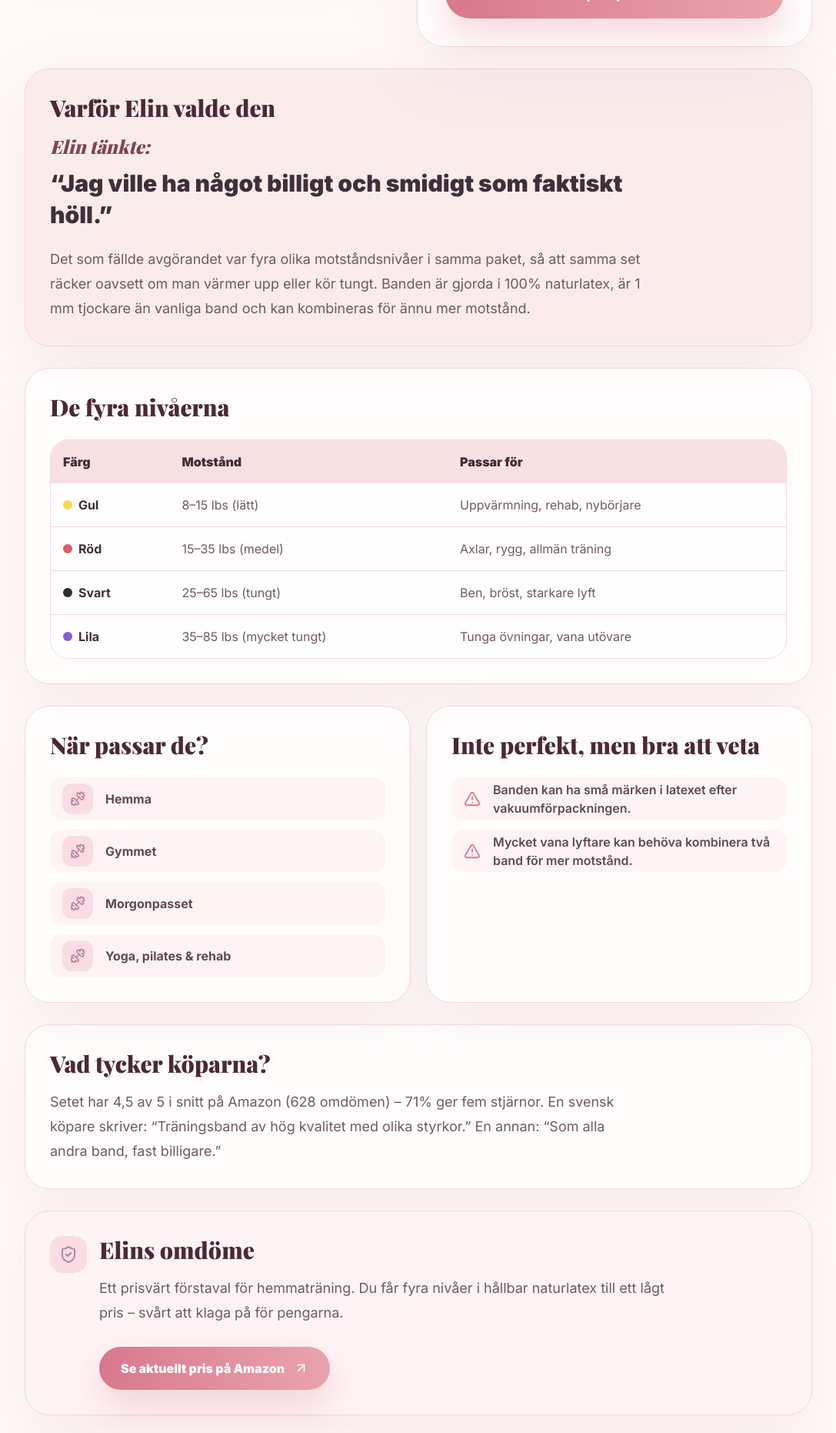
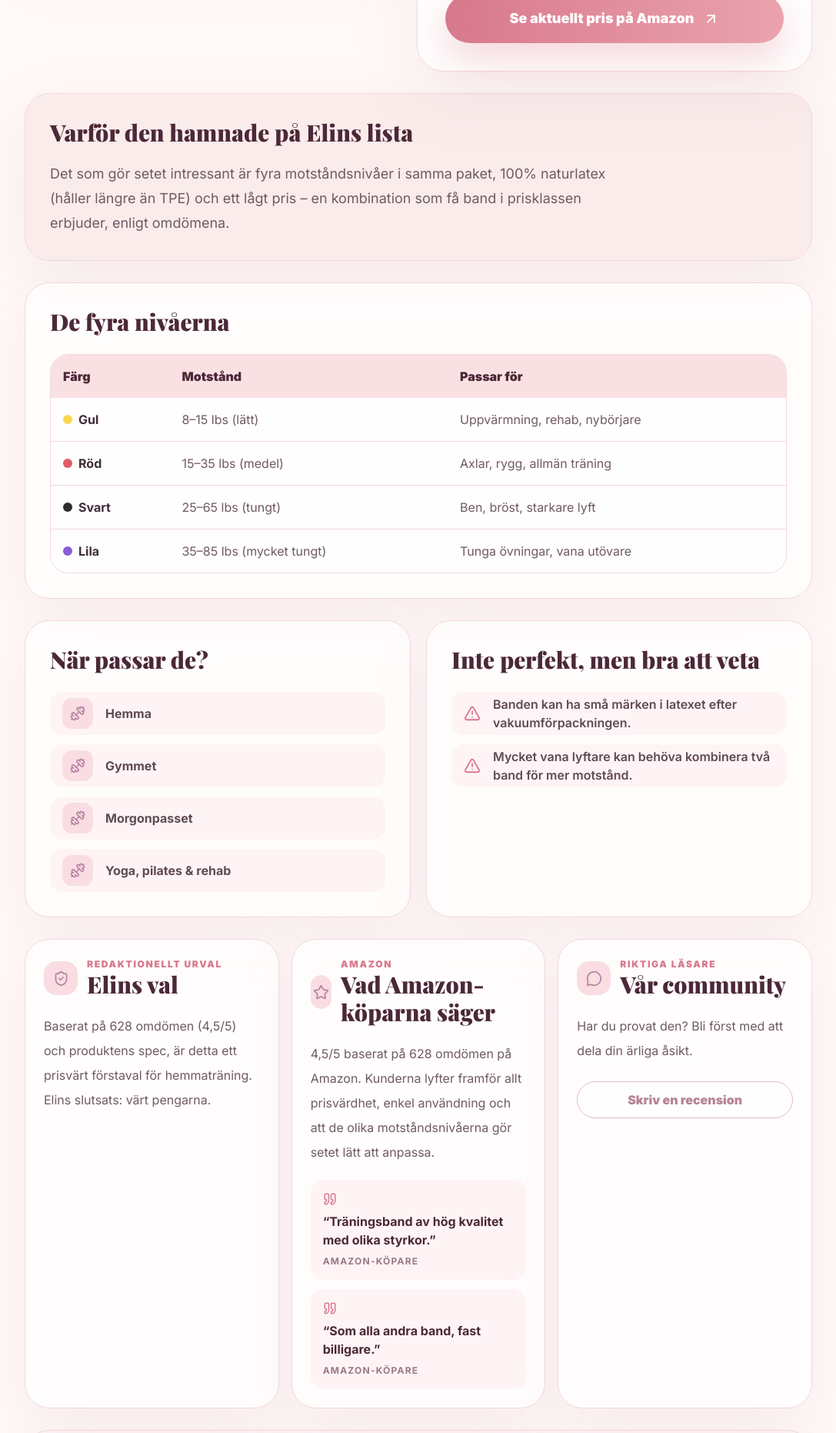
Before and after one commit to viperxgg/smart-art-ai, a Next.js app: page /traning/traningsband-naturlatex in a window 1280 px wide. Shown: the part 720-2582 px from the top of the page at 77% size, without its empty margins (96-1183 px from the left). Built offline with nearby package versions, Linux system fonts and the light colour scheme; a web font is replaced by a local one.

Commit message:
Clarify editorial review transparency

```diff
--- a/app/om-oss/page.tsx
+++ b/app/om-oss/page.tsx
@@ -38,6 +38,20 @@ export default function AboutPage() {
             varför produkten känns intressant, när den passar och vad som är bra
             att veta innan man klickar vidare.
           </p>
+          <p className="mt-5 text-lg leading-8 text-[#5f4a54]">
+            Elin är Smart Art AIs redaktionella röst. Hon testar inte produkterna
+            fysiskt – hon går igenom hundratals verkliga omdömen,
+            specifikationer och TikTok-reaktioner och ger dig en ärlig,
+            filtrerad sammanfattning. Vår community av riktiga användare
+            kompletterar med sina egna omdömen.
+          </p>
+          <p className="mt-5 rounded-3xl border border-[#F1D8DD] bg-[#FFF4F5] p-5 leading-7 text-[#6f5a64]">
+            <strong>Annons och affiliatelänkar:</strong> Smart Art AI kan få
+            provision när du klickar vidare och handlar via vissa Amazon-länkar.
+            Det kostar inte extra för dig, och vi försöker alltid skilja tydligt
+            mellan vårt redaktionella urval, Amazon-köparnas omdömen och
+            kommentarer från vår egen community.
+          </p>
           <div className="mt-8 grid gap-4 sm:grid-cols-2">
             <div className="rounded-3xl bg-[#FFF4F5] p-5">
               <Heart className="text-[#B983A6]" size={24} aria-hidden="true" />
--- a/app/product/[slug]/page.tsx
+++ b/app/product/[slug]/page.tsx
@@ -17,6 +17,7 @@ import {
 import { notFound } from "next/navigation";
 
 import { ProductComments } from "@/components/ProductComments";
+import { TrustReviewLayers } from "@/components/TrustReviewLayers";
 import { getProductBySlug, products, type Product } from "@/lib/products";
 import { siteConfig } from "@/lib/site";
 
@@ -46,7 +47,7 @@ function getProductStory(product: Product): ProductStory {
     return {
       imageLabel: "I köket",
       elinThought:
-        "Jag gillar den här eftersom jag kan göra en smoothie på två minuter innan jobbet och slippa stressa.",
+        "Den är intressant eftersom nyttan syns snabbt: fyll, mixa och ta med innan dagen drar igång.",
       reasons: [
         {
           icon: Zap,
@@ -79,7 +80,7 @@ function getProductStory(product: Product): ProductStory {
   return {
     imageLabel: "Hemmaträning",
     elinThought:
-      "Jag gillar den här eftersom den gör det lättare att träna hemma utan att köpa stora saker.",
+      "Den är intressant eftersom den gör hemmaträning enklare utan att kräva stora redskap.",
     reasons: [
       {
         icon: Zap,
@@ -107,6 +108,23 @@ function getProductStory(product: Product): ProductStory {
       "Latex passar inte alla.",
     ],
   };
+}
+
+function getAmazonQuotes(product: Product) {
+  if (product.slug === "traningsband-4-nivaer") {
+    return [
+      {
+        text: "Träningsband av hög kvalitet med olika styrkor.",
+        attribution: "Amazon-köpare",
+      },
+      {
+        text: "Som alla andra band, fast billigare.",
+        attribution: "Amazon-köpare",
+      },
+    ];
+  }
+
+  return [];
 }
 
 export async function generateMetadata({
@@ -229,7 +247,7 @@ export default async function ProductPage({ params }: ProductPageProps) {
                 ASIN {product.asin}
               </span>
               <span className="rounded-full bg-[#F6F0EC] px-5 py-3 text-sm font-bold text-[#6b4755]">
-                ca {product.price}
+                Se aktuellt pris på Amazon
               </span>
               <span className="rounded-full bg-[#F6F0EC] px-5 py-3 text-sm font-bold text-[#6b4755]">
                 Amazon.se
@@ -255,10 +273,10 @@ export default async function ProductPage({ params }: ProductPageProps) {
             </div>
             <div>
               <p className="font-display text-2xl italic text-[#7b4656]">
-                Elin tänkte:
+                Elins redaktionella tanke:
               </p>
               <blockquote className="mt-3 break-words text-[1.65rem] font-black leading-snug text-[#3E2F3A] md:text-3xl">
-                “{story.elinThought}”
+                {story.elinThought}
               </blockquote>
             </div>
           </div>
@@ -267,7 +285,7 @@ export default async function ProductPage({ params }: ProductPageProps) {
         <section className="mt-6 grid gap-5 lg:grid-cols-[1.1fr_0.9fr]">
           <article className="rounded-[2rem] border border-[#F1D8DD] bg-white/68 p-6 shadow-[0_24px_70px_rgba(185,131,166,0.1)] md:p-8">
             <h2 className="font-display text-3xl leading-tight text-[#4B2838]">
-              Varför Elin valde den
+              Varför den hamnade på Elins lista
             </h2>
             <div className="mt-7 grid gap-5 sm:grid-cols-3">
               {story.reasons.map((reason) => {
@@ -335,6 +353,14 @@ export default async function ProductPage({ params }: ProductPageProps) {
           </div>
         </section>
 
+        <section className="mt-6">
+          <TrustReviewLayers
+            editorialVerdict={product.evaluation.verdict}
+            amazonSummary={product.amazonReviewSignal.ratingSummary}
+            amazonQuotes={getAmazonQuotes(product)}
+          />
+        </section>
+
         {product.comments.length > 0 ? (
           <section className="mt-6">
             <ProductComments product={product} />
--- a/app/traning/traningsband-naturlatex/page.tsx
+++ b/app/traning/traningsband-naturlatex/page.tsx
@@ -11,6 +11,7 @@ import {
 } from "lucide-react";
 
 import { JsonLd } from "@/components/JsonLd";
+import { TrustReviewLayers } from "@/components/TrustReviewLayers";
 import { featuredProduct } from "@/lib/products";
 import { siteConfig } from "@/lib/site";
 
@@ -48,9 +49,8 @@ const productSchema = {
   review: {
     "@type": "Review",
     author: { "@type": "Person", name: "Elin" },
-    reviewRating: { "@type": "Rating", ratingValue: "4.5", bestRating: "5" },
     reviewBody:
-      "Ett prisvärt förstaval för hemmaträning – fyra nivåer i hållbar naturlatex.",
+      "Baserat på omdömen och produktens specifikationer är detta ett prisvärt förstaval för hemmaträning.",
   },
 };
 
@@ -105,7 +105,7 @@ export const metadata: Metadata = {
     absolute: "Träningsband i naturlatex – 4 motståndsnivåer | Elins val",
   },
   description:
-    "Träningsband i 100% naturlatex med fyra motståndsnivåer (8–85 lbs). Elin testade dem hemma och i gymmet – läs varför de blev hennes val och vem de passar för.",
+    "Elin har gått igenom hundratals omdömen och TikTok-reaktioner – här är den ärliga sammanfattningen om träningsband i naturlatex med fyra motståndsnivåer.",
   alternates: {
     canonical: pageUrl,
   },
@@ -173,8 +173,10 @@ export default function TraningBandReviewPage() {
             </h1>
             <p className="mt-5 text-lg leading-8 text-[#6f5a64]">
               Ett enkelt set träningsband som följer med överallt: fyra band i
-              äkta naturlatex, från lätt till riktigt tungt. Elin valde just det
-              här setet för hemmaträningen – här är hennes ärliga genomgång.
+              äkta naturlatex, från lätt till riktigt tungt. Elin har gått
+              igenom omdömen, specifikationer och TikTok-reaktioner och plockat
+              ut det som faktiskt är värt pengarna. Här är den ärliga
+              sammanfattningen.
             </p>
             <p className="mt-5 rounded-3xl border border-[#F1D8DD] bg-[#FFF4F5] p-4 text-sm leading-7 text-[#6f5a64]">
               <strong>Annons</strong> · Den här sidan innehåller reklamlänkar.
@@ -195,19 +197,12 @@ export default function TraningBandReviewPage() {
 
         <section className="mt-7 rounded-[2rem] border border-[#F1D8DD] bg-[#F9E9E9]/82 p-6 shadow-[0_26px_80px_rgba(185,131,166,0.12)] md:p-8">
           <h2 className="font-display text-3xl text-[#4B2838]">
-            Varför Elin valde den
+            Varför den hamnade på Elins lista
           </h2>
-          <p className="mt-4 font-display text-2xl italic text-[#7b4656]">
-            Elin tänkte:
-          </p>
-          <blockquote className="mt-3 max-w-3xl text-2xl font-black leading-snug text-[#3E2F3A] md:text-3xl">
-            “Jag ville ha något billigt och smidigt som faktiskt höll.”
-          </blockquote>
           <p className="mt-5 max-w-3xl text-lg leading-8 text-[#6f5a64]">
-            Det som fällde avgörandet var fyra olika motståndsnivåer i samma
-            paket, så att samma set räcker oavsett om man värmer upp eller kör
-            tungt. Banden är gjorda i 100% naturlatex, är 1 mm tjockare än
-            vanliga band och kan kombineras för ännu mer motstånd.
+            Det som gör setet intressant är fyra motståndsnivåer i samma paket,
+            100% naturlatex (håller längre än TPE) och ett lågt pris – en
+            kombination som få band i prisklassen erbjuder, enligt omdömena.
           </p>
         </section>
 
@@ -288,16 +283,22 @@ export default function TraningBandReviewPage() {
           </article>
         </section>
 
-        <section className="mt-7 rounded-[2rem] border border-[#F1D8DD] bg-white/70 p-6 shadow-[0_24px_70px_rgba(185,131,166,0.1)] md:p-8">
-          <h2 className="font-display text-3xl text-[#4B2838]">
-            Vad tycker köparna?
-          </h2>
-          <p className="mt-4 max-w-3xl text-lg leading-8 text-[#6f5a64]">
-            Setet har 4,5 av 5 i snitt på Amazon (628 omdömen) – 71% ger fem
-            stjärnor. En svensk köpare skriver: “Träningsband av hög kvalitet
-            med olika styrkor.” En annan: “Som alla andra band, fast billigare.”
-          </p>
-        </section>
+        <div className="mt-7">
+          <TrustReviewLayers
+            editorialVerdict="Baserat på 628 omdömen (4,5/5) och produktens spec, är detta ett prisvärt förstaval för hemmaträning. Elins slutsats: värt pengarna."
+            amazonSummary="4,5/5 baserat på 628 omdömen på Amazon. Kunderna lyfter framför allt prisvärdhet, enkel användning och att de olika motståndsnivåerna gör setet lätt att anpassa."
+            amazonQuotes={[
+              {
+                text: "Träningsband av hög kvalitet med olika styrkor.",
+                attribution: "Amazon-köpare",
+              },
+              {
+                text: "Som alla andra band, fast billigare.",
+                attribution: "Amazon-köpare",
+              },
+            ]}
+          />
+        </div>
 
         <section className="mt-7 rounded-[2rem] border border-[#F1D8DD] bg-[#FFF4F5] p-6 shadow-[0_24px_70px_rgba(185,131,166,0.1)] md:p-8">
           <div className="flex items-start gap-4">
@@ -306,12 +307,11 @@ export default function TraningBandReviewPage() {
             </span>
             <div>
               <h2 className="font-display text-3xl text-[#4B2838]">
-                Elins omdöme
+                Se produkten
               </h2>
               <p className="mt-4 max-w-3xl text-lg leading-8 text-[#6f5a64]">
-                Ett prisvärt förstaval för hemmaträning. Du får fyra nivåer i
-                hållbar naturlatex till ett lågt pris – svårt att klaga på för
-                pengarna.
+                Priset och lagerstatus kan ändras. Kontrollera alltid aktuell
+                information på Amazon innan du köper.
               </p>
               <a
                 href={amazonUrl}
--- /dev/null
+++ b/components/TrustReviewLayers.tsx
@@ -0,0 +1,107 @@
+import { MessageCircle, Quote, ShieldCheck, Star } from "lucide-react";
+
+type AmazonQuote = {
+  text: string;
+  attribution: string;
+};
+
+type TrustReviewLayersProps = {
+  editorialVerdict: string;
+  amazonSummary: string;
+  amazonQuotes?: AmazonQuote[];
+};
+
+export function TrustReviewLayers({
+  editorialVerdict,
+  amazonSummary,
+  amazonQuotes = [],
+}: TrustReviewLayersProps) {
+  return (
+    <section className="grid gap-4 lg:grid-cols-3">
+      <article className="rounded-[2rem] border border-[#F1D8DD] bg-white/72 p-6 shadow-[0_24px_70px_rgba(185,131,166,0.1)]">
+        <div className="flex items-center gap-3">
+          <span className="grid h-11 w-11 place-items-center rounded-2xl bg-[#F9DDE2] text-[#B983A6]">
+            <ShieldCheck size={21} aria-hidden="true" />
+          </span>
+          <div>
+            <p className="text-xs font-black uppercase tracking-[0.14em] text-[#D8788D]">
+              Redaktionellt urval
+            </p>
+            <h2 className="font-display text-3xl text-[#4B2838]">Elins val</h2>
+          </div>
+        </div>
+        <p className="mt-5 leading-8 text-[#6f5a64]">{editorialVerdict}</p>
+      </article>
+
+      <article className="rounded-[2rem] border border-[#F1D8DD] bg-white/72 p-6 shadow-[0_24px_70px_rgba(185,131,166,0.1)]">
+        <div className="flex items-center gap-3">
+          <span className="grid h-11 w-11 place-items-center rounded-2xl bg-[#F9DDE2] text-[#B983A6]">
+            <Star size={21} aria-hidden="true" />
+          </span>
+          <div>
+            <p className="text-xs font-black uppercase tracking-[0.14em] text-[#D8788D]">
+              Amazon
+            </p>
+            <h2 className="font-display text-3xl text-[#4B2838]">
+              Vad Amazon-köparna säger
+            </h2>
+          </div>
+        </div>
+        <p className="mt-5 leading-8 text-[#6f5a64]">{amazonSummary}</p>
+        {amazonQuotes.length > 0 ? (
+          <div className="mt-5 space-y-3">
+            {amazonQuotes.map((quote) => (
+              <blockquote
+                key={`${quote.attribution}-${quote.text}`}
+                className="rounded-2xl bg-[#FFF4F5] p-4"
+              >
+                <Quote
+                  className="text-[#D8788D]"
+                  size={18}
+                  aria-hidden="true"
+                />
+                <p className="mt-2 font-bold leading-6 text-[#4B2838]">
+                  “{quote.text}”
+                </p>
+                <footer className="mt-2 text-xs font-bold uppercase tracking-[0.1em] text-[#9a7884]">
+                  {quote.attribution}
+                </footer>
+              </blockquote>
+            ))}
+          </div>
+        ) : (
+          <p className="mt-5 rounded-2xl bg-[#FFF4F5] p-4 text-sm leading-6 text-[#6f5a64]">
+            Inga korta Amazon-citat publicerade än. Vi lägger bara till citat
+            när källan är tydlig.
+          </p>
+        )}
+      </article>
+
+      <article className="rounded-[2rem] border border-[#F1D8DD] bg-white/72 p-6 shadow-[0_24px_70px_rgba(185,131,166,0.1)]">
+        <div className="flex items-center gap-3">
+          <span className="grid h-11 w-11 place-items-center rounded-2xl bg-[#F9DDE2] text-[#B983A6]">
+            <MessageCircle size={21} aria-hidden="true" />
+          </span>
+          <div>
+            <p className="text-xs font-black uppercase tracking-[0.14em] text-[#D8788D]">
+              Riktiga läsare
+            </p>
+            <h2 className="font-display text-3xl text-[#4B2838]">
+              Vår community
+            </h2>
+          </div>
+        </div>
+        <p className="mt-5 leading-8 text-[#6f5a64]">
+          Har du provat den? Bli först med att dela din ärliga åsikt.
+        </p>
+        <button
+          type="button"
+          className="mt-6 inline-flex min-h-12 w-full cursor-not-allowed items-center justify-center gap-2 rounded-full border border-[#E1A5B0] bg-white/72 px-5 font-black text-[#9E5E73] opacity-75"
+          aria-disabled="true"
+        >
+          Skriv en recension
+        </button>
+      </article>
+    </section>
+  );
+}
--- a/lib/products.ts
+++ b/lib/products.ts
@@ -115,7 +115,7 @@ export const featuredProduct: Product = {
   ],
   amazonUrl: "https://amzn.to/4xuLEfd",
   summary:
-    "Elin sparade det här setet för att det gör hemmaträning mindre krånglig. Det är inte en magisk genväg, men det löser en tydlig känsla: man vill kunna träna hemma utan att köpa stora saker.",
+    "Elin lade det här setet på listan för att det gör hemmaträning mindre krånglig. Det är inte en magisk genväg, men det löser en tydlig känsla: man vill kunna träna hemma utan att köpa stora saker.",
   evaluation: {
     headline: "Elins snabba känsla",
     intro:
@@ -296,7 +296,7 @@ export const ninjaBlastProduct: Product = {
   ],
   amazonUrl: "https://amzn.to/4echHHS",
   summary:
-    "Elin sparade den här för att nyttan syns direkt: fyll, mixa och ta med. Den säljer inte bara en smoothie, utan känslan av att få ihop något fräscht även när man är på språng.",
+    "Elin lade den här på listan för att nyttan syns direkt: fyll, mixa och ta med. Den säljer inte bara en smoothie, utan känslan av att få ihop något fräscht även när man är på språng.",
   evaluation: {
     headline: "Elins första produktvinkel",
     intro:
```
